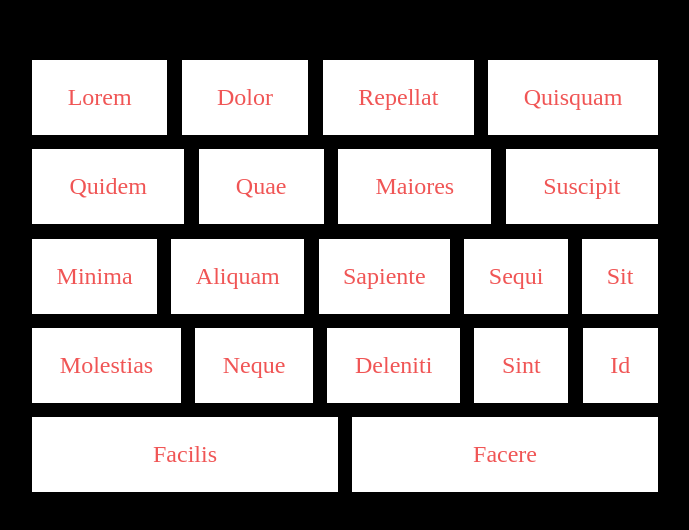
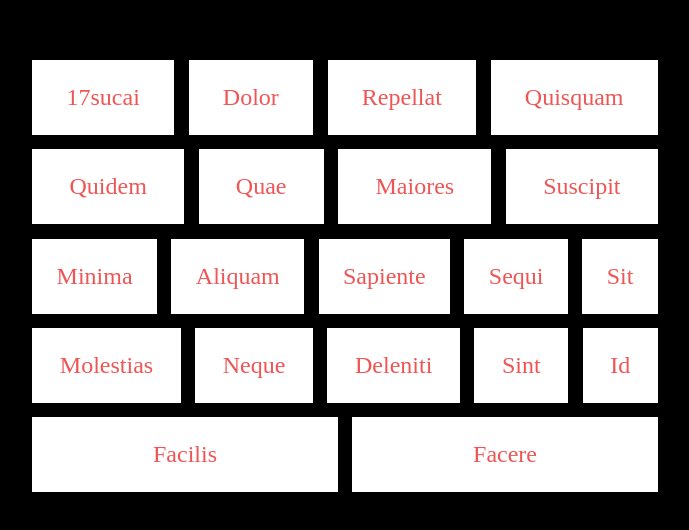
Before and after one commit to spiderxman/Web, a plain HTML site: page test.html in a window 1280 px wide. Shown: the part 124-654 px from the top of the page, without its empty margins (295-984 px from the left). Drawn offline with Linux system fonts and the light colour scheme.

Commit message:
Add files via upload

```diff
--- a/test.html
+++ b/test.html
@@ -52,7 +52,7 @@ body {
 <body>
 
 <div class="sibling-fade">
-  <a href="http://www.google.co.jp">Lorem</a>
+  <a href="http://www.17sucai.com/">17sucai</a>
   <a href="#">Dolor</a>
   <a href="#">Repellat</a>
   <a href="#">Quisquam</a>
```
